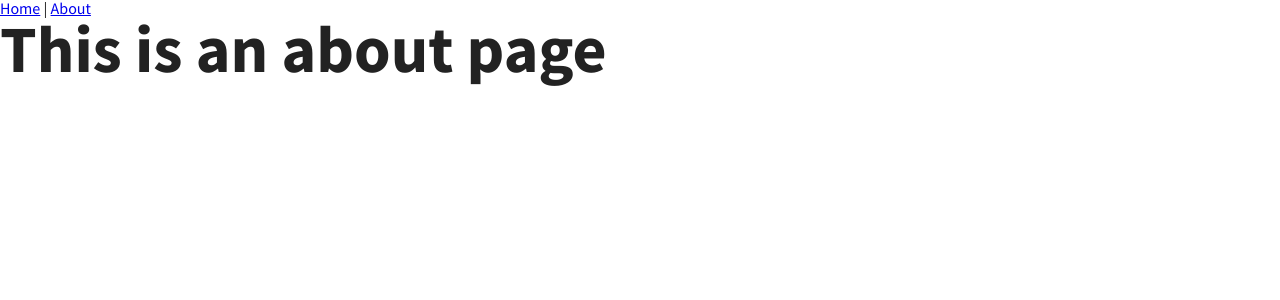
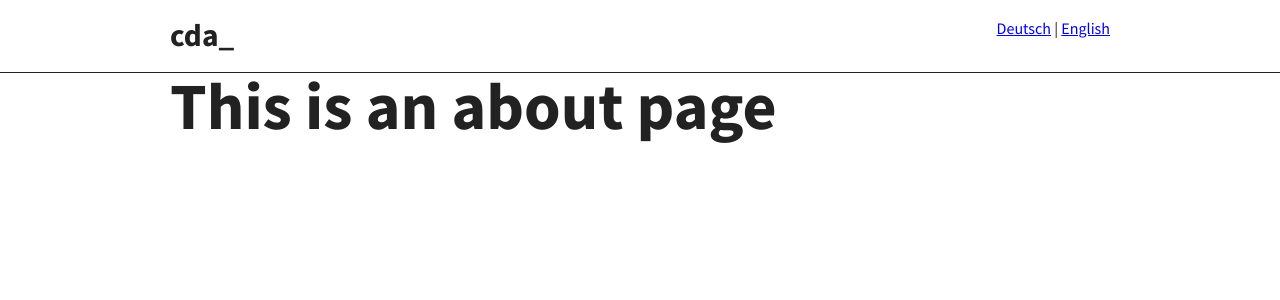
Before and after one commit to mi-classroom/miniprojekt-n-pola, a Vue app in the folder cranach-miniprojekt/: page /about in a window 1280 px wide. Shown: the top 300 px of the page. Built offline with nearby package versions, Linux system fonts and the light colour scheme.

Commit message:
add basic header component

```diff
--- a/cranach-miniprojekt/src/App.vue
+++ b/cranach-miniprojekt/src/App.vue
@@ -1,13 +1,26 @@
 <template>
   <div id="app">
-    <div id="nav">
-      <router-link to="/">Home</router-link> |
-      <router-link to="/about">About</router-link>
-    </div>
-    <router-view/>
+    <Header />
+    <router-view class="main-content"/>
   </div>
 </template>
 
+<script>
+import Header from '@/components/Header.vue';
+
+export default {
+  name: 'App',
+  components: {
+    Header,
+  },
+};
+</script>
+
 <style lang="scss">
   @import '@/styles/main';
+
+  .main-content {
+    max-width: $max-width-content;
+    margin: auto;
+  }
 </style>
--- /dev/null
+++ b/cranach-miniprojekt/src/components/Header.vue
@@ -0,0 +1,33 @@
+<template>
+  <header class="main-header">
+    <div class="main-header__content">
+      <h2>cda_</h2>
+      <nav>
+        <router-link to="/">Deutsch</router-link> |
+        <router-link to="/en">English</router-link>
+      </nav>
+    </div>
+  </header>
+</template>
+
+<script>
+export default {
+  name: 'Header',
+};
+</script>
+
+<style scoped lang="scss">
+@import '@/styles/_variables';
+
+.main-header {
+  border-bottom: 1px solid $darkest;
+
+  &__content {
+    max-width: $max-width-content;
+    margin: auto;
+    display: flex;
+    justify-content: space-between;
+    padding: $s 0;
+  }
+}
+</style>
```
